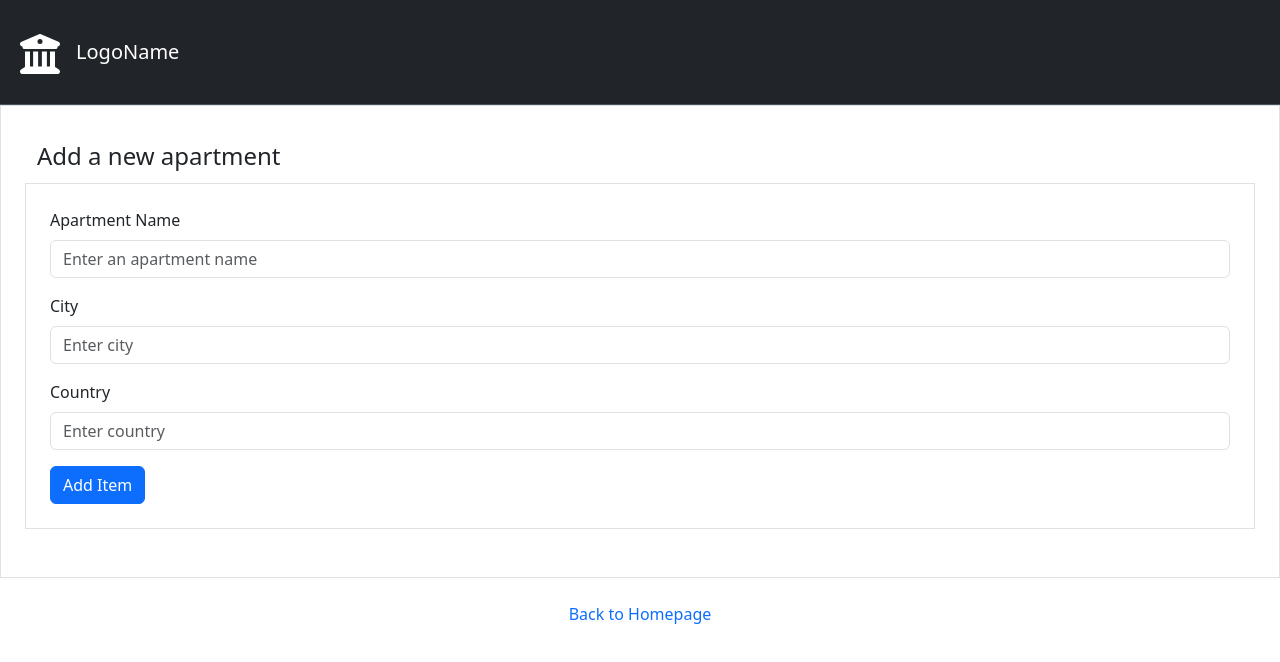
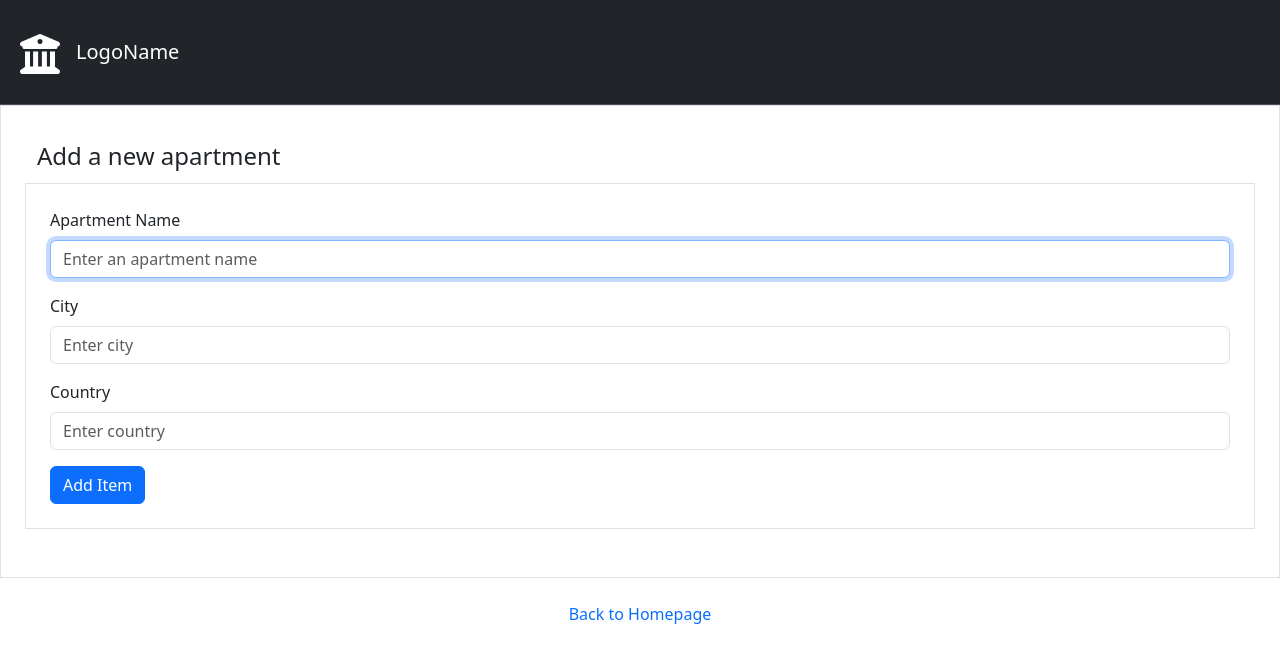
Before and after one commit to Ahmd-zaidan8a8/Apartment-Rentals-Admin, a React (Vite) app: page /dashboard in a window 1280 px wide. Shown: the top 662 px of the page. Built offline with nearby package versions, Linux system fonts and the light colour scheme.

Commit message:
add the focus to the first input

```diff
--- a/src/components/AddItemForm.jsx
+++ b/src/components/AddItemForm.jsx
@@ -1,6 +1,12 @@
-
+import { useEffect } from "react";
+import { useRef } from "react";
 
 const AddItemForm = ({ handleChange, handleSubmit, newItem }) => {
+  const ref = useRef(null);
+
+  useEffect(() => {
+    if (ref.current) ref.current.focus();
+  }, []);
   return (
     <div className="border p-4 mb-4">
       <h4 className="m-1 p-2">Add a new apartment</h4>
@@ -10,6 +16,7 @@ const AddItemForm = ({ handleChange, handleSubmit, newItem }) => {
             Apartment Name
           </label>
           <input
+            ref={ref}
             className="form-control"
             type="text"
             name="name"
```
